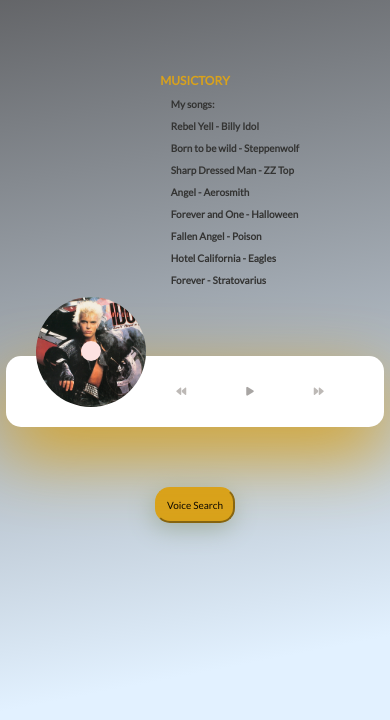
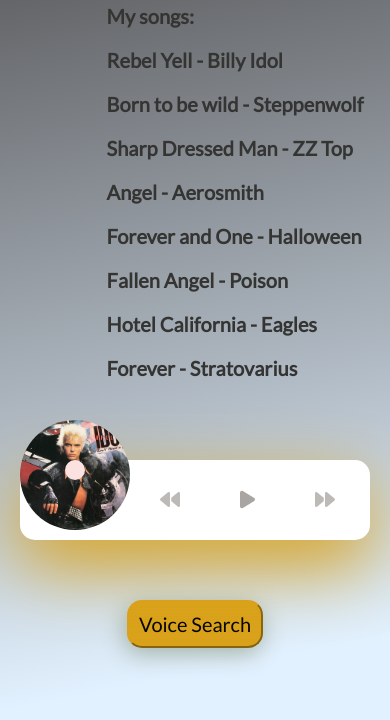
Before and after one commit to AwyMcWar/Musictory, a plain HTML site: page index.html in a window 390 px wide. Shown: the part 134-854 px from the top of the page. Drawn offline with Linux system fonts and the light colour scheme.

Commit message:
Media query

```diff
--- a/index.html
+++ b/index.html
@@ -54,7 +54,7 @@
       </div>
     </div>
 
-    <div class="speaeh" id="speech">
+    <div class="speech" id="speech">
       <button class="speech-btn" id="speech-btn">Voice Search</button>
     </div>
     <h1 id="content"></h1>
--- a/style.css
+++ b/style.css
@@ -205,7 +205,7 @@
 
 @media only screen and (max-width: 850px) {
   h1 {
-    font-size: 16px;
+    font-size: 18px;
   }
 
   .img-container::after {
@@ -223,42 +223,47 @@
 }
 
 @media only screen and (max-width: 550px) {
+  .music-container {
+    padding: 10px 0;
+    width: 350px;
+    height: 80px;
+  }
   h1 {
-    font-size: 12px;
+    font-size: 30px;
     margin: 0;
   }
 
   .img-container::after {
-    bottom: 180%;
+    bottom: 100%;
   }
   h3 {
-    font-size: 10px;
+    font-size: 20px;
   }
   .action-btn {
-    font-size: 10px;
+    font-size: 20px;
   }
   .speech-btn {
-    font-size: 10px;
+    font-size: 20px;
   }
 }
 
 @media only screen and (max-width: 380px) {
   h1 {
-    font-size: 14px;
+    font-size: 20px;
     margin: 0;
   }
 
   .img-container::after {
-    bottom: 150%;
+    bottom: 100%;
   }
   h3 {
-    font-size: 10px;
+    font-size: 15px;
   }
 
   .action-btn {
-    font-size: 8px;
+    font-size: 18px;
   }
   .speech-btn {
-    font-size: 10px;
+    font-size: 15px;
   }
 }
```
